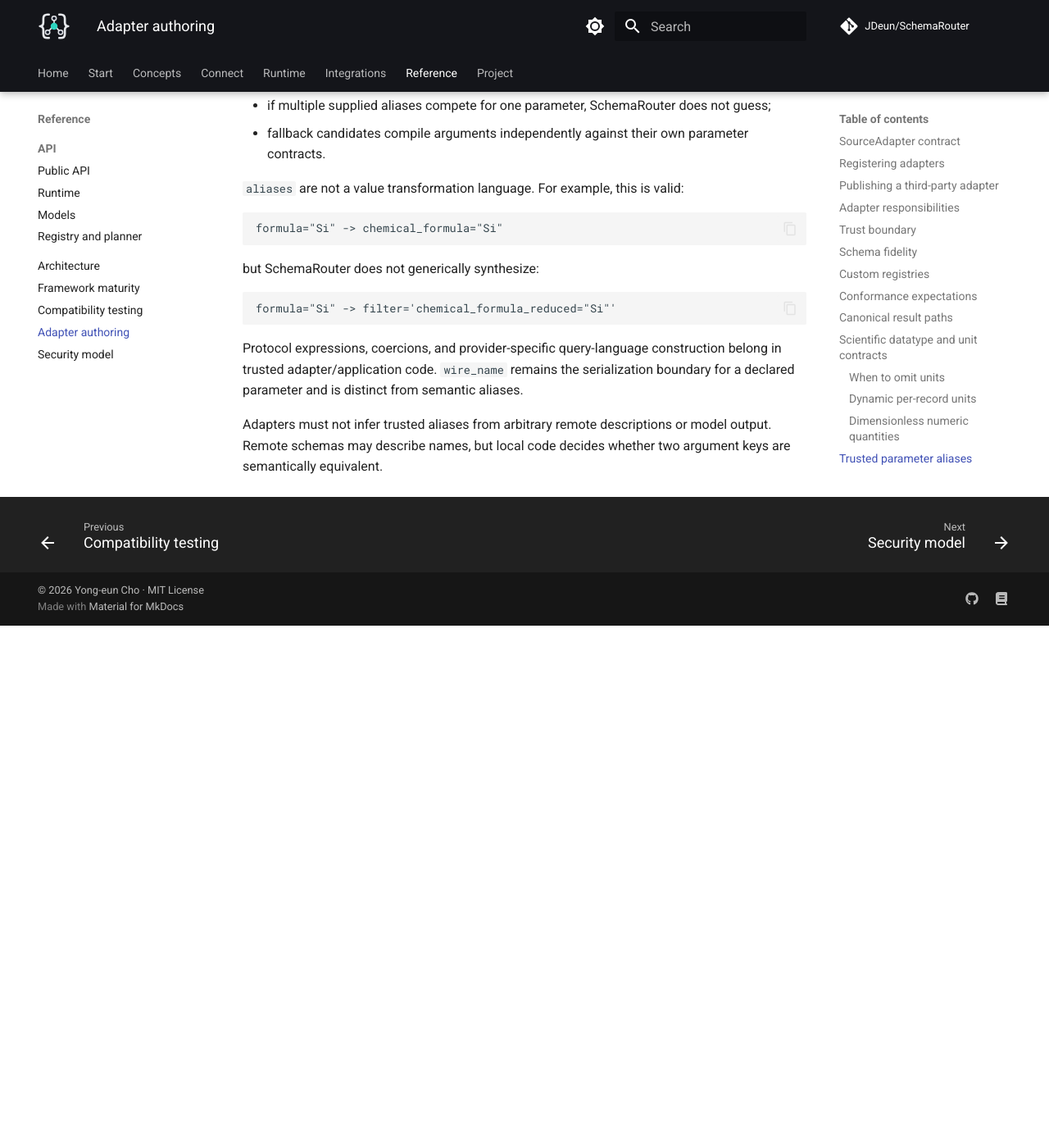
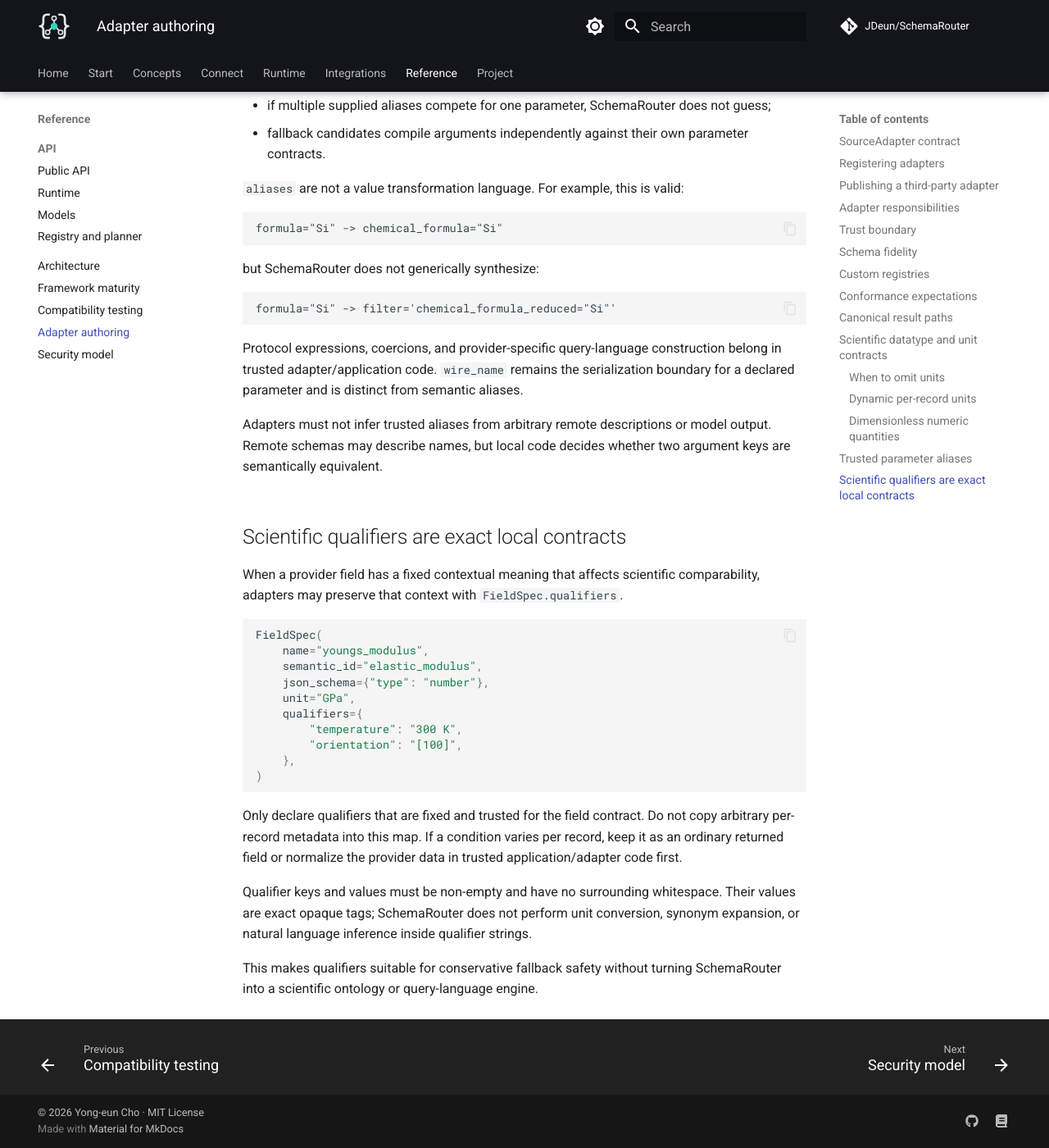
Before and after one commit to JDeun/SchemaRouter, an MkDocs documentation site: the page built from docs/adapter-authoring.md, in a window 1280 px wide and 1400 px high, scrolled down 8034 px. Shown: the whole window at 82% size. Built offline with MkDocs 1.6.1 and Material for MkDocs 9.7.7, drawn with Linux system fonts in a browser that asks for light colours; comment, search, counter and statistics services are not loaded; before the commit the page ends 8797 px from its top, so only the background shows below that.

Commit message:
docs: explain trusted scientific qualifier authoring

````diff
--- a/docs/adapter-authoring.md
+++ b/docs/adapter-authoring.md
@@ -368,3 +368,33 @@ parameter and is distinct from semantic aliases.
 Adapters must not infer trusted aliases from arbitrary remote descriptions or model output. Remote
 schemas may describe names, but local code decides whether two argument keys are semantically
 equivalent.
+
+
+## Scientific qualifiers are exact local contracts
+
+When a provider field has a fixed contextual meaning that affects scientific comparability, adapters
+may preserve that context with `FieldSpec.qualifiers`.
+
+```python
+FieldSpec(
+    name="youngs_modulus",
+    semantic_id="elastic_modulus",
+    json_schema={"type": "number"},
+    unit="GPa",
+    qualifiers={
+        "temperature": "300 K",
+        "orientation": "[100]",
+    },
+)
+```
+
+Only declare qualifiers that are fixed and trusted for the field contract. Do not copy arbitrary
+per-record metadata into this map. If a condition varies per record, keep it as an ordinary returned
+field or normalize the provider data in trusted application/adapter code first.
+
+Qualifier keys and values must be non-empty and have no surrounding whitespace. Their values are
+exact opaque tags; SchemaRouter does not perform unit conversion, synonym expansion, or natural
+language inference inside qualifier strings.
+
+This makes qualifiers suitable for conservative fallback safety without turning SchemaRouter into a
+scientific ontology or query-language engine.
````
